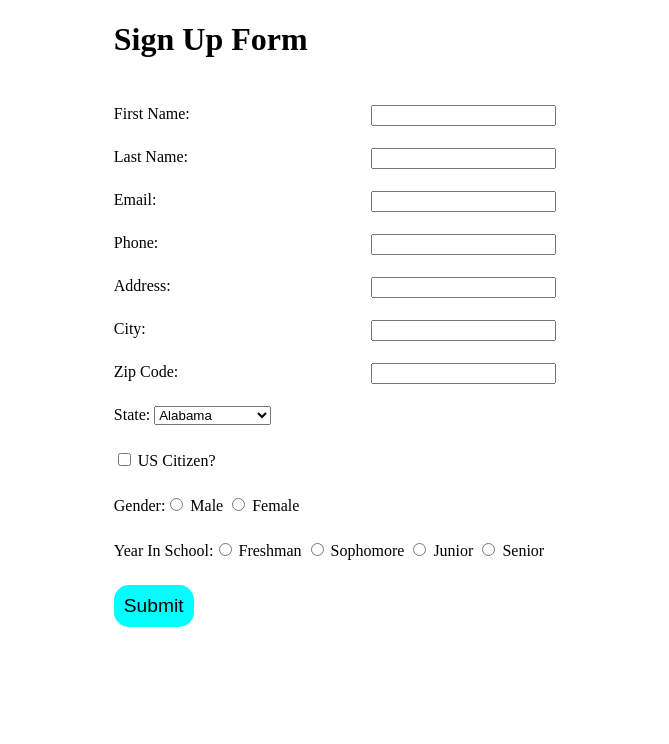
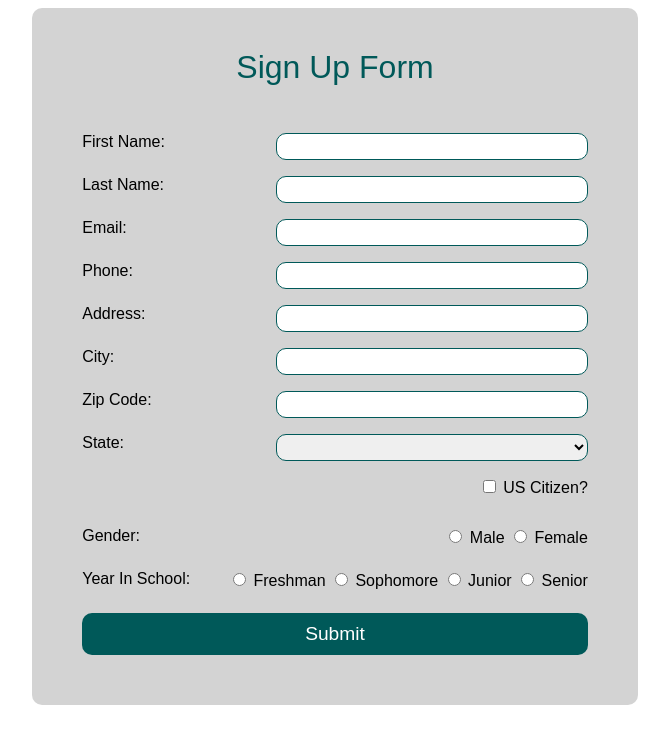
Before and after one commit to spencerfund/webprojects, a PHP site: page / in a window 1280 px wide. Shown: the top 744 px of the page, without its empty margins (305-974 px from the left). Run offline with PHP 8.4, Linux system fonts and the light colour scheme.

Commit message:
Almost Done

```diff
--- a/Training/Project 5/index.php
+++ b/Training/Project 5/index.php
@@ -35,6 +35,7 @@
             <div class="break"></div>
             <label for="state">State:</label>
             <select name="state" id="state" required="required">
+                <option value=""></option>
                 <option value="Alabama">Alabama</option>
                 <option value="Alaska">Alaska</option>
                 <option value="Arizona">Arizona</option>
@@ -86,15 +87,23 @@
                 <option value="Wyoming">Wyoming</option>
             </select>
             <div class="break"></div>
+            <div id="citizen_form">
                 <input type="checkbox" name="usCitizen" id="usCitizen" value="citizen" required="required">
                 <label for="usCitizen">US Citizen?</label>
+            </div>
             <div class="break"></div>
-            Gender:<input type="radio" name="gender" value="Male" id="male">
+            <div class="break"></div>
+            Gender:
+            <div class="radio_group">
+                <input type="radio" name="gender" value="Male" id="male">
                 <label for="male">Male</label>
                 <input type="radio" name="gender" value="female" id="Female">
                 <label for="female">Female</label>
+            </div>
             <div class="break"></div>
-            Year In School:<input type="radio" name="schoolYear" value="Freshman" id="freshman">
+            Year In School:
+            <div class="radio_group">
+                <input type="radio" name="schoolYear" value="Freshman" id="freshman">
                 <label for="freshman">Freshman</label>
                 <input type="radio" name="schoolYear" value="Sophomore" id="sophomore">
                 <label for="sophomore">Sophomore</label>
@@ -102,6 +111,7 @@
                 <label for="junior">Junior</label>
                 <input type="radio" name="schoolYear" value="Senior" id="senior">
                 <label for="senior">Senior</label>
+            </div>
             <div class="break"></div>
             <input type="submit" value="Submit">
         </form>
--- a/Training/Project 5/style.css
+++ b/Training/Project 5/style.css
@@ -1,10 +1,19 @@
-input[type="text"], input[type="email"], input[type="tel"]{
-    float: right;
+body {
+    font-family: sans-serif;
+}
+
+h1 {
+    font-weight: normal;
+    text-align: center;
+    color: rgb(0, 89, 89);
 }
 
 .form_holder {
-    width: 35%;
+    width: 40%;
     margin: auto;
+    background-color: lightgray;
+    padding: 20px 50px 50px 50px;
+    border-radius: 10px;
 }
 
 .break {
@@ -15,14 +24,67 @@ input[type="text"], input[type="email"], input[type="tel"]{
     color: red;
 }
 
+#citizen_form {
+    float: right;
+}
+
+.radio_group {
+    float: right;
+}
+
+input[type="text"], input[type="email"], input[type="tel"]{
+    float: right;
+    width: 300px;
+    border-radius: 10px;
+    border: 1px solid rgb(0, 89, 89);
+    padding: 5px;
+}
+
+input[type="text"]:active, input[type="email"]:active, input[type="tel"]:active {
+    border: 3px solid rgb(0, 89, 89);
+}
+
+select {
+    float: right;
+    width: 312px;
+    height: 27px;
+    border-radius: 10px;
+    border: 1px solid rgb(0, 89, 89);
+    padding: 5px;
+}
+
+select:active {
+    float: right;
+    width: 312px;
+    height: 27px;
+    border-radius: 10px;
+    border: 3px solid rgb(0, 89, 89);
+    padding: 5px;
+}
+
+input[type="checkbox"] {
+    cursor: pointer;
+}
+
+input[type="checkbox"]:before {
+    border: 1px solid rgb(0, 89, 89);
+}
+
+input[type="checkbox"]:checked:after {
+    background-color: rgb(0, 89, 89);
+}
+
 input[type="submit"] {
     border: none;
     font-size: larger;
     padding: 10px;
-    border-radius: 15px;
-    background-color: cyan;
+    border-radius: 10px;
+    background-color: rgb(0, 89, 89);
+    color: white;
+    width: 100%;
 }
 
 input[type="submit"]:hover {
-    background-color: rgba(0, 255, 255, 0.358);
+    background-color: rgba(0, 89, 89, 0.662);
+    cursor: pointer;
 }
```
Lines whose indentation alone changed are shown as unchanged.
